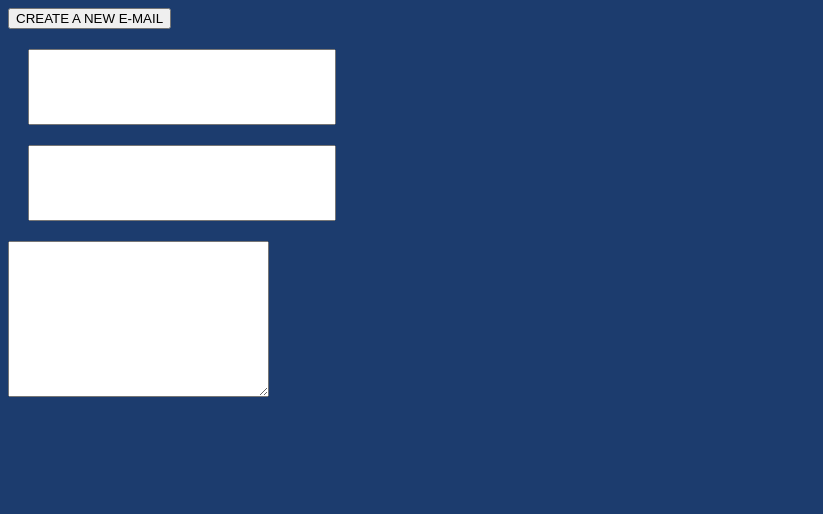
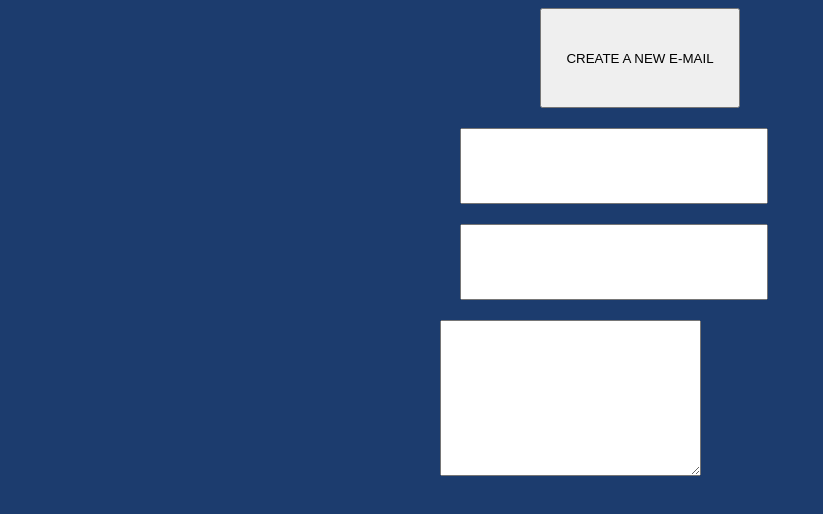
Before and after one commit to gasparpeter/Sign-in, a plain HTML site: page page2.html in a window 1280 px wide. Both pictures are taken after a click on the button "CREATE A NEW E-MAIL". Shown: the whole page, without its empty margins (0-823 px from the left). Drawn offline with Linux system fonts and the light colour scheme.

Commit message:
- styled page2

```diff
--- a/style.css
+++ b/style.css
@@ -52,4 +52,15 @@ input {
 
 #doboz {
     display: none;
+    margin: auto;
+    width: 400px;
+    height: 350px;
+    position: center;
 }
+
+#gomb {
+    display: block;
+    margin: auto;
+    width: 200px;
+    height: 100px;
+}
```
